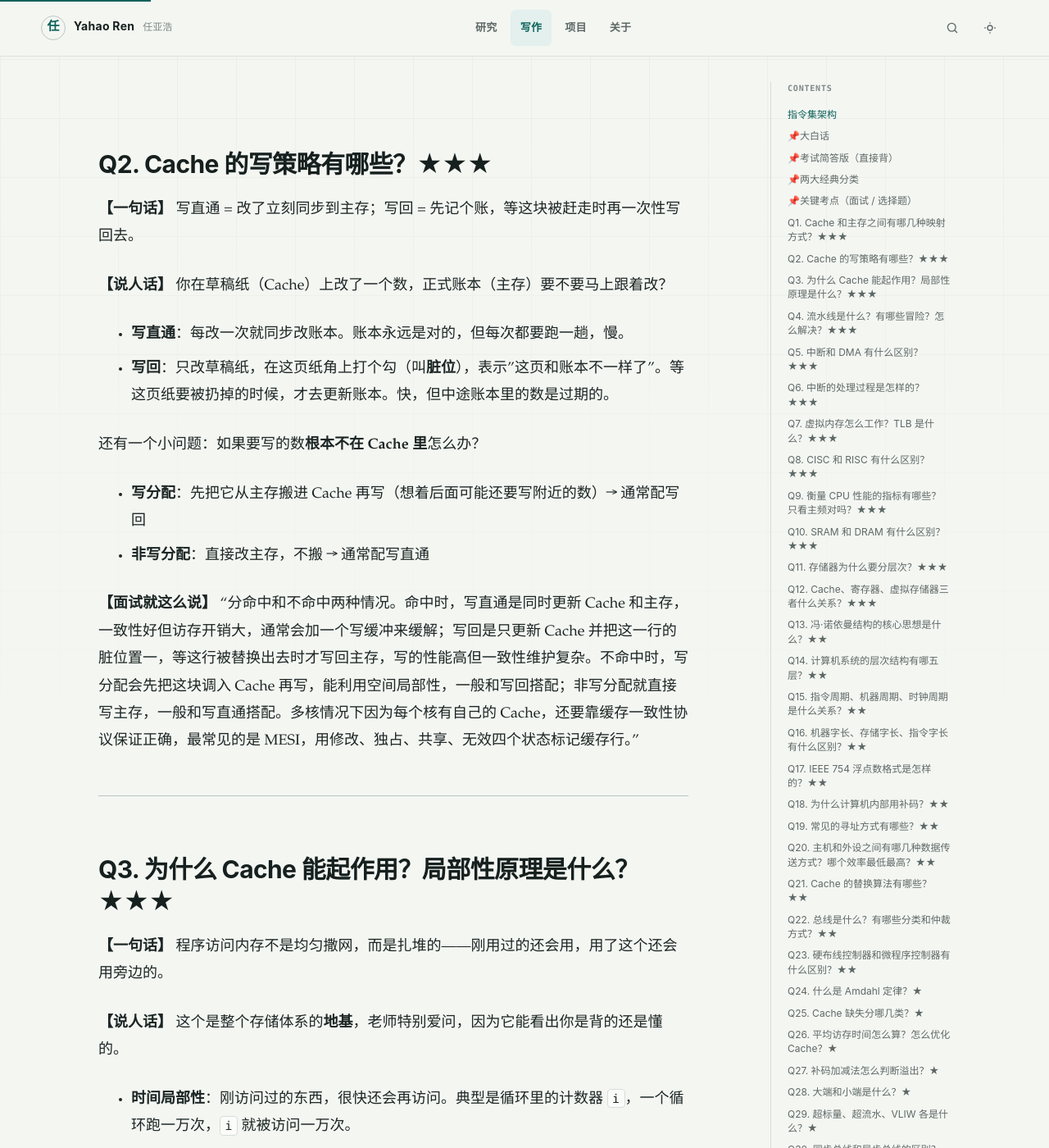
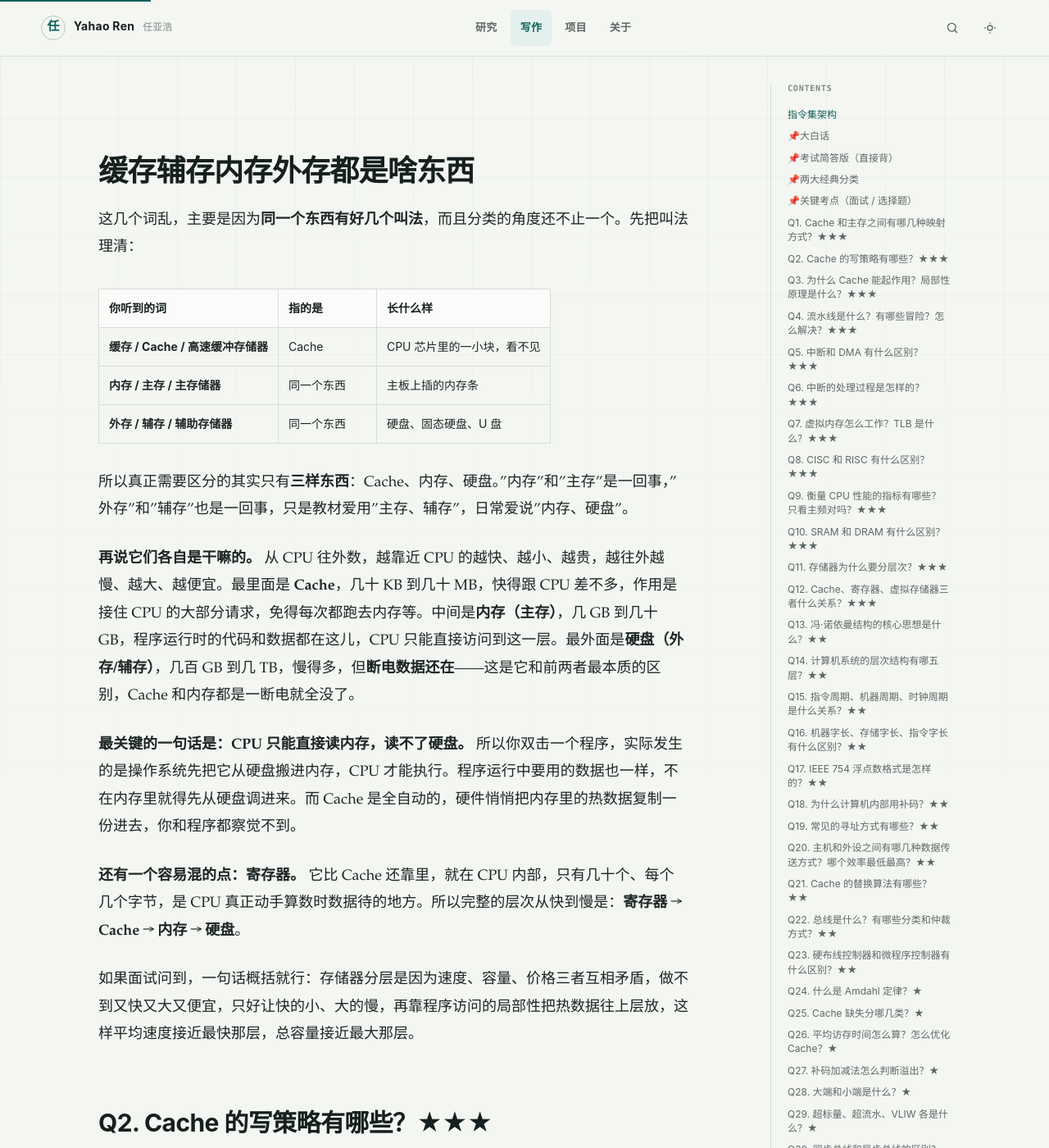
Before and after one commit to YahaoRen/yahaoren.github.io, a Jekyll site: the page built from _notes/计算机组成原理 · 复试口试问答手册.md, in a window 1280 px wide and 1400 px high, scrolled down 4608 px. Shown: the whole window at 82% size. Built offline with Jekyll 4.4.1, drawn with Linux system fonts in a browser that asks for light colours.

Commit message:
vault backup: 2026-08-31 14:34:48

```diff
--- a/_notes/计算机组成原理 · 复试口试问答手册.md
+++ b/_notes/计算机组成原理 · 复试口试问答手册.md
@@ -88,6 +88,28 @@ published: true
 
 ---
 ![](Pasted%20image%2020260831142711.png)
+
+# 缓存辅存内存外存都是啥东西
+
+这几个词乱，主要是因为**同一个东西有好几个叫法**，而且分类的角度还不止一个。先把叫法理清：
+
+| 你听到的词                    | 指的是   | 长什么样            |
+| ------------------------ | ----- | --------------- |
+| **缓存 / Cache / 高速缓冲存储器** | Cache | CPU 芯片里的一小块，看不见 |
+| **内存 / 主存 / 主存储器**       | 同一个东西 | 主板上插的内存条        |
+| **外存 / 辅存 / 辅助存储器**      | 同一个东西 | 硬盘、固态硬盘、U 盘     |
+
+所以真正需要区分的其实只有**三样东西**：Cache、内存、硬盘。"内存"和"主存"是一回事，"外存"和"辅存"也是一回事，只是教材爱用"主存、辅存"，日常爱说"内存、硬盘"。
+
+**再说它们各自是干嘛的。** 从 CPU 往外数，越靠近 CPU 的越快、越小、越贵，越往外越慢、越大、越便宜。最里面是 **Cache**，几十 KB 到几十 MB，快得跟 CPU 差不多，作用是接住 CPU 的大部分请求，免得每次都跑去内存等。中间是**内存（主存）**，几 GB 到几十 GB，程序运行时的代码和数据都在这儿，CPU 只能直接访问到这一层。最外面是**硬盘（外存/辅存）**，几百 GB 到几 TB，慢得多，但**断电数据还在**——这是它和前两者最本质的区别，Cache 和内存都是一断电就全没了。
+
+**最关键的一句话是：CPU 只能直接读内存，读不了硬盘。** 所以你双击一个程序，实际发生的是操作系统先把它从硬盘搬进内存，CPU 才能执行。程序运行中要用的数据也一样，不在内存里就得先从硬盘调进来。而 Cache 是全自动的，硬件悄悄把内存里的热数据复制一份进去，你和程序都察觉不到。
+
+**还有一个容易混的点：寄存器。** 它比 Cache 还靠里，就在 CPU 内部，只有几十个、每个几个字节，是 CPU 真正动手算数时数据待的地方。所以完整的层次从快到慢是：**寄存器 → Cache → 内存 → 硬盘**。
+
+如果面试问到，一句话概括就行：存储器分层是因为速度、容量、价格三者互相矛盾，做不到又快又大又便宜，只好让快的小、大的慢，再靠程序访问的局部性把热数据往上层放，这样平均速度接近最快那层，总容量接近最大那层。
+
+
 ## Q2. Cache 的写策略有哪些？★★★
 
 **【一句话】** 写直通 = 改了立刻同步到主存；写回 = 先记个账，等这块被赶走时再一次性写回去。
```
